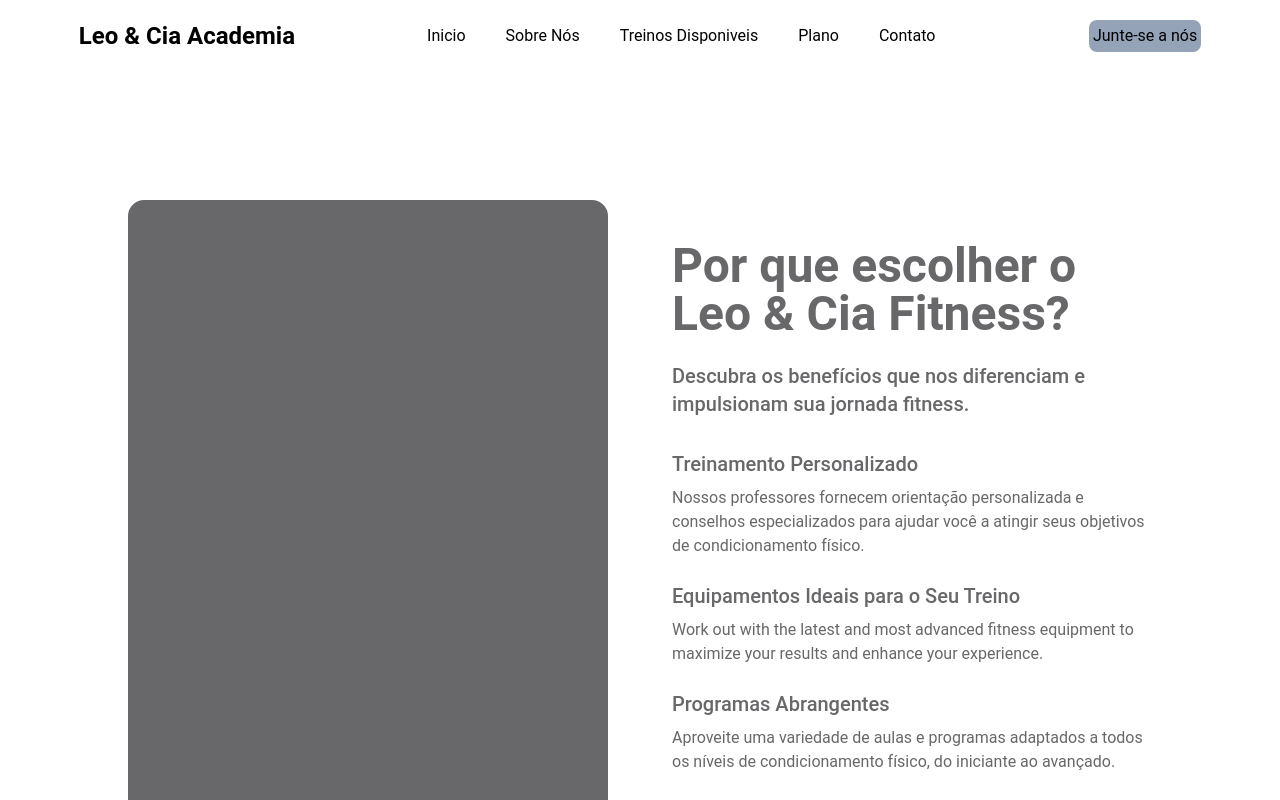
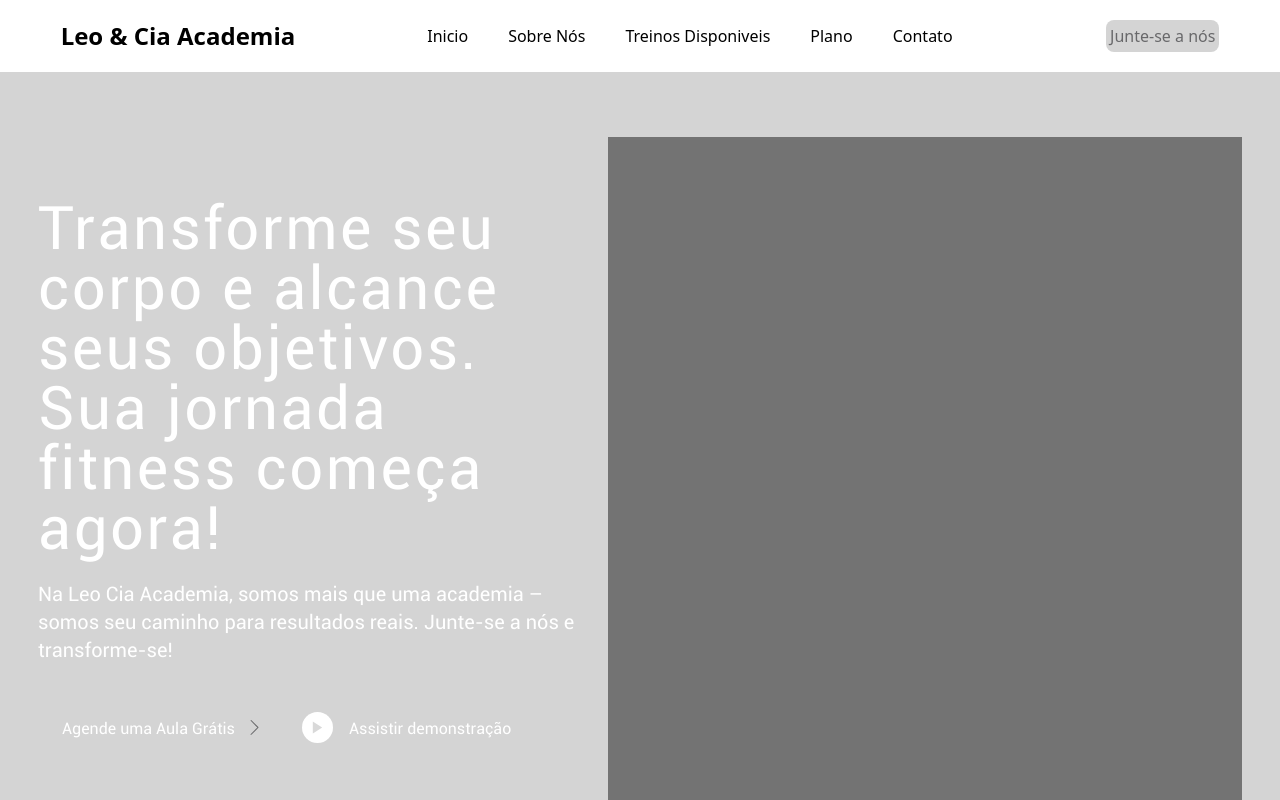
Before and after one commit to juliaevangelista/Projeto-Academia, a Next.js app in the folder client/: page / in a window 1280 px wide. Shown: the top 800 px of the page. Built offline with nearby package versions, Linux system fonts and the light colour scheme.

Commit message:
add section inspiring and ajusts

```diff
--- a/client/package.json
+++ b/client/package.json
@@ -12,7 +12,8 @@
   "dependencies": {
     "next": "15.0.1",
     "react": "19.0.0-rc-69d4b800-20241021",
-    "react-dom": "19.0.0-rc-69d4b800-20241021"
+    "react-dom": "19.0.0-rc-69d4b800-20241021",
+    "react-icons": "^5.3.0"
   },
   "devDependencies": {
     "@types/node": "^20",
--- a/client/src/app/globals.css
+++ b/client/src/app/globals.css
@@ -2,4 +2,3 @@
 @tailwind components;
 @tailwind utilities;
 /* Adicione no seu arquivo CSS */
-@import url('https://fonts.googleapis.com/css2?family=Roboto:wght@400;500;700&display=swap');
--- a/client/src/app/layout.tsx
+++ b/client/src/app/layout.tsx
@@ -10,6 +10,11 @@ const geistSans = localFont({
 const geistMono = localFont({
   src: "./fonts/GeistMonoVF.woff",
   variable: "--font-geist-mono",
+  weight: "100 900",
+});
+const Roboto = localFont({
+  src: "./fonts/Roboto.woff",
+  variable: "--font-roboto",
   weight: "100 900",
 });
 
@@ -26,7 +31,7 @@ export default function RootLayout({
   return (
     <html lang="en">
       <body
-        className={`${geistSans.variable} ${geistMono.variable} antialiased`}
+        className={`${geistSans.variable} ${geistMono.variable} ${Roboto.variable}  antialiased`}
       >
         {children}
       </body>
--- a/client/src/app/page.tsx
+++ b/client/src/app/page.tsx
@@ -2,16 +2,28 @@ import { SectionBenefits } from "@/components/home/sectionBenefits";
 import { Navbar } from "@/components/home/navbar";
 import { SectionTraining } from "@/components/home/sectionTraining";
 import { SectionInspiring } from "@/components/home/sectionInspiring";
+import { SectionVideo } from "@/components/home/sectionVideo";
 
 export default function Home() {
   return (
     <div>
       <header>
-        <Navbar/>
-        <SectionBenefits/>
-        <SectionTraining/>
-        <SectionInspiring/>
+        <Navbar />
       </header>
+      <main>
+        <section id="section-video">
+          <SectionVideo />
+        </section>
+        <section id="section-benefits">
+          <SectionBenefits />
+        </section>
+        <section id="section-training">
+          <SectionTraining />
+        </section>
+        <section id="section-inspiring">
+          <SectionInspiring />
+        </section>
+      </main>
     </div>
   );
 }
--- a/client/src/components/home/navbar.tsx
+++ b/client/src/components/home/navbar.tsx
@@ -8,23 +8,23 @@ export const Navbar = () => {
         Leo & Cia Academia
       </Link>
       <nav className="flex justify-between items-center gap-[40px] h-[72px] px-8">
-        <Link href="#" className="">
+        <Link href="#section-video" className="">
           Inicio
         </Link>
-        <Link href="#" className="">
+        <Link href="#section-benefits" className="">
           Sobre Nós
         </Link>
-        <Link href="#" className="">
+        <Link href="#section-training" className="">
           Treinos Disponiveis
         </Link>
-        <Link href="#" className="">
+        <Link href="#section-inspiring" className="">
           Plano
         </Link>
-        <Link href="#" className="">
+        <Link href="#section-contact" className="">
           Contato
         </Link>
       </nav>
-      <button className="bg-slate-400 rounded-lg p-1 ml-[121.5px]">
+      <button className="bg-neutral-300 text-[#68686A] rounded-lg p-1 ml-[121.5px]">
         Junte-se a nós
       </button>
     </div>
--- a/client/src/components/home/sectionBenefits.tsx
+++ b/client/src/components/home/sectionBenefits.tsx
@@ -1,6 +1,6 @@
 export const SectionBenefits = () => {
   return (
-    <div className="flex flex-col md:flex-row items-center justify-center gap-8 md:gap-16 text-[#68686A] font-sans p-8 md:p-32">
+    <div className="flex flex-col md:flex-row items-start justify-center gap-8 md:gap-16 text-[#68686A] font-sans p-8 md:p-32">
       {/* DIV da imagem */}
       <div className="bg-[#68686A] w-full md:w-[530px] h-[320px] md:h-[640px] rounded-2xl flex items-center justify-center">
         aa
--- a/client/src/components/home/sectionTraining.tsx
+++ b/client/src/components/home/sectionTraining.tsx
@@ -48,7 +48,7 @@ export const SectionTraining = () => {
         All Your Fitness Needs
       </h2>
 
-      <div className="grid grid-cols-1 sm:grid-cols-2 md:grid-cols-3 gap-6 items-center justify-items-center">
+      <div className="grid grid-cols-1 sm:grid-cols-2 md:grid-cols-3 gap-6 items-center justify-items-center mb-11">
         {content.map((item, index) => (
           <div
             key={index}
--- /dev/null
+++ b/client/src/components/home/sectionVideo.tsx
@@ -0,0 +1,31 @@
+import { IoMdPlay } from "react-icons/io";
+import { SlArrowRight } from "react-icons/sl";
+export const SectionVideo = () => {
+  return (
+    <div className="bg-neutral-300 text-white w-full h-[795px] flex flex-row gap-3 items-center justify-center font-roboto">
+      <div className="items-center justify-center w-[558px]">
+        <h1 className="text-6xl tracking-[0.04em] font-normal mb-6">
+          Transforme seu corpo e alcance seus objetivos. Sua jornada fitness
+          começa agora!
+        </h1>
+        <p className="text-xl font-medium">
+          Na Leo Cia Academia, somos mais que uma academia – somos seu caminho
+          para resultados reais. Junte-se a nós e transforme-se!
+        </p>
+        <div className="flex flex-row gap-3 mt-[48px]">
+          <div className="flex flex-row gap-3 items-center mr-7 ml-6">
+            <p className="font-semibold">Agende uma Aula Grátis</p>
+            <SlArrowRight size={15} color="#68686A" />
+          </div>
+          <div className="flex flex-row gap-4 items-center">
+            <div className="bg-white rounded-full items-center justify-center p-2">
+              <IoMdPlay size={15} color="#D9D9D9" />
+            </div>
+            <p className="font-semibold">Assistir demonstração</p>
+          </div>
+        </div>
+      </div>
+      <div className="w-[634px] h-[730px] bg-neutral-500 mt-auto"></div>
+    </div>
+  );
+};
--- a/client/tailwind.config.ts
+++ b/client/tailwind.config.ts
@@ -13,7 +13,7 @@ const config: Config = {
         foreground: "var(--foreground)",
       },
       fontFamily: {
-        sans: ['Roboto', 'sans-serif'],
+        roboto: ['var(--font-roboto)', 'sans-serif'],
       },
     },
   },
```
Also changed, not shown: client/src/app/fonts/Roboto.woff (added), 1 other file (tests, documents, lock files or other folders).
